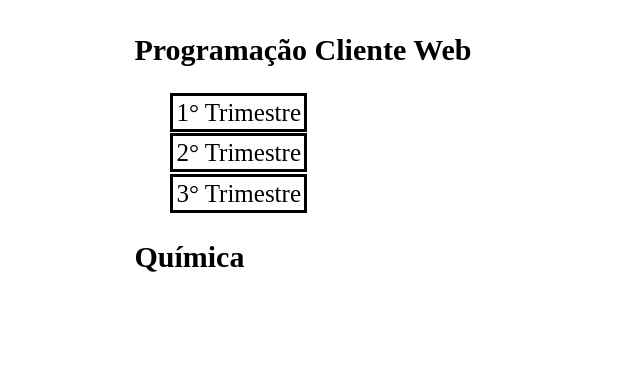
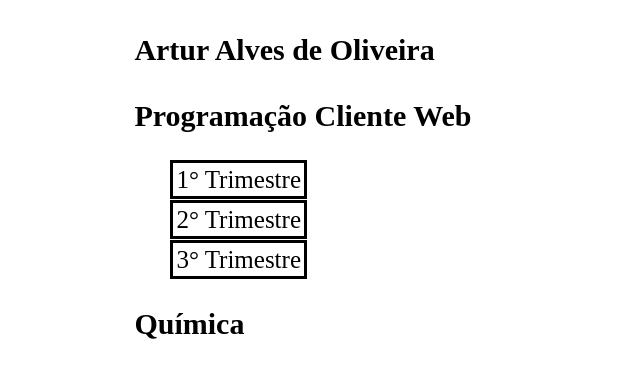
Before and after one commit to Arturoliveira1212/SiteProgramacaoClienteWeb, a plain HTML site: page index.html in a window 1280 px wide. Shown: the whole page, without its empty margins (0-640 px from the left). Drawn offline with Linux system fonts and the light colour scheme.

Commit message:
Update index.html

```diff
--- a/index.html
+++ b/index.html
@@ -7,7 +7,7 @@
     </head>
 
     <body>
-
+        <h1>Artur Alves de Oliveira</h1>
         <h1>Programação Cliente Web</h1>
         <ul>
             <li><a href="1tri.html">1° Trimestre</a></li>
```
